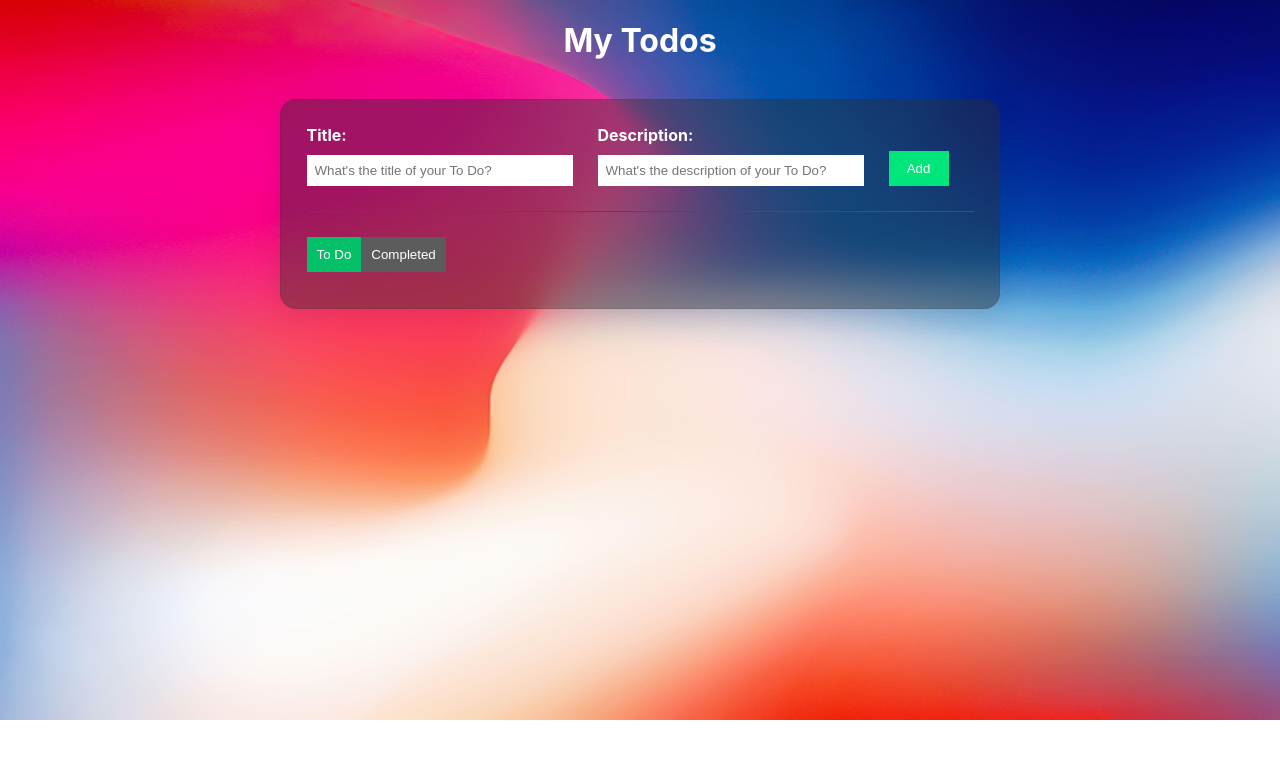
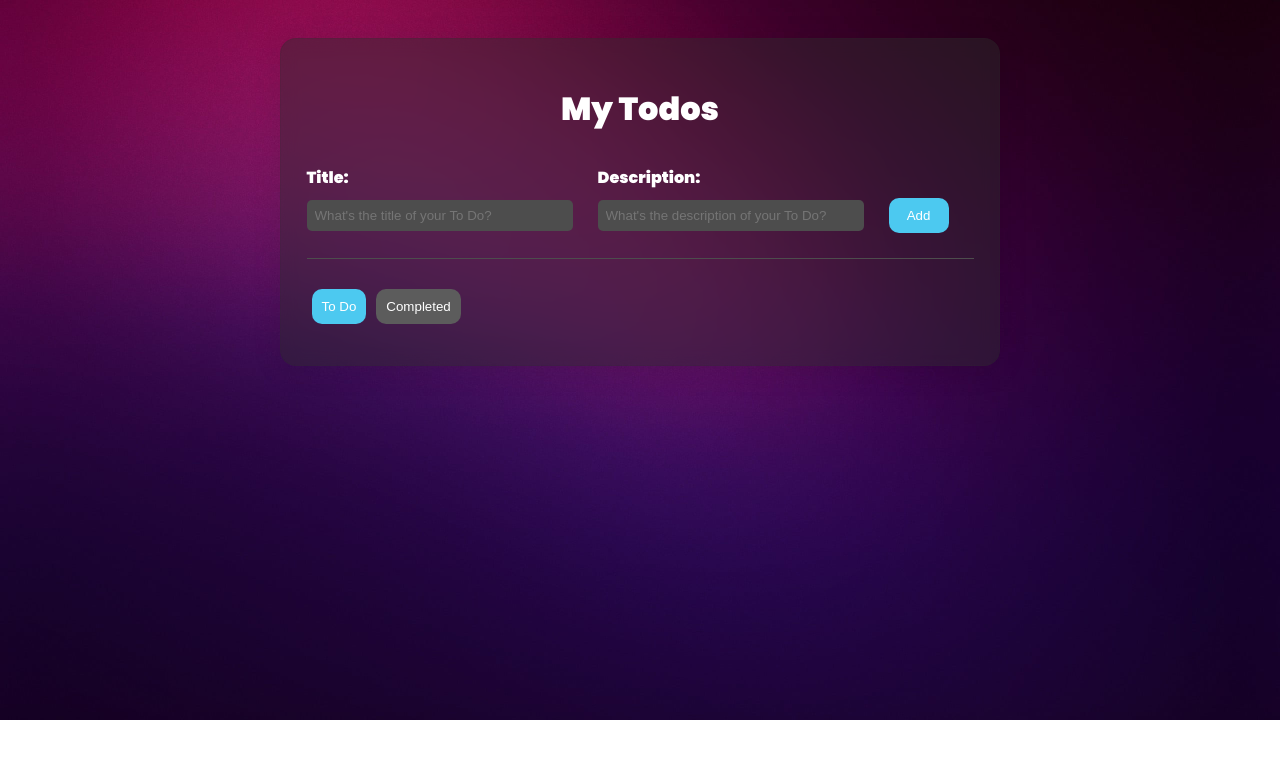
Before and after one commit to v1nss/to-do-app, a React (Create React App) app: page / in a window 1280 px wide. Shown: the top 758 px of the page. Built offline with nearby package versions, Linux system fonts and the light colour scheme.

Commit message:
restrictions added

```diff
--- a/src/App.css
+++ b/src/App.css
@@ -1,17 +1,22 @@
+@import url('https://fonts.googleapis.com/css2?family=Poppins:ital,wght@0,900;1,900&family=Roboto:ital,wght@1,300;1,900&display=swap');
+
 body{
   /* background-color: #1f1e1e; */
   /* background-image: url("./assets/bg1.png"); */
-  background-image: url("./assets/bg2.jpg");
+  background-image: url("./assets/bg.jpg");
   color: white;
   overflow: hidden;
   background-repeat: no-repeat;
   background-size: cover;
+  font-family: 'Poppins', sans-serif;
 }
 
 h1{
   text-align: center;
   color: white;
   font-size: 400;
+  margin: 20px;
+  margin-bottom: 30px;
 }
 #myVideo {
 
@@ -26,22 +31,25 @@ h1{
   /* background-color: #353434; */
 
   background: rgba(44, 44, 44, 0.43);
-border-radius: 16px;
-box-shadow: 0 4px 30px rgba(0, 0, 0, 0.1);
-backdrop-filter: blur(8.9px);
--webkit-backdrop-filter: blur(8.9px);
-border: 1px solid rgba(44, 44, 44, 0.13);
+  border-radius: 16px;
+  box-shadow: 0 4px 30px rgba(0, 0, 0, 0.1);
+  backdrop-filter: blur(8.9px);
+  -webkit-backdrop-filter: blur(8.9px);
+  border: 1px solid rgba(44, 44, 44, 0.13);
 
   padding: 2%;
   width: fit-content;
   margin-left: auto;
   margin-right: auto;
   margin-top: 3%;
-  max-height: 80vh;
+  max-height: 70vh;
   overflow-y: auto;
-  /* box-shadow: 0px 5px 7px rgb(26, 25, 25);
-  border-radius: 10px; */
+  /* overflow-y: hidden; */
 
+}
+
+.todo-wrapper::-webkit-scrollbar {
+  display: none;
 }
 
 .todo-input{
@@ -60,6 +68,7 @@ border: 1px solid rgba(44, 44, 44, 0.13);
   flex-direction: column;
   align-items: flex-start;
 
+
 }
 
 .todo-input-item label{
@@ -71,32 +80,41 @@ border: 1px solid rgba(44, 44, 44, 0.13);
   border: none;
   padding: 8px;
   width: 250px;
+  border-radius: 5px;
+  background-color:rgb(77, 77, 77);
+  transition-duration: 0.4s;
 }
 
 .todo-input-item input:focus{
-  outline: 2px solid rgb(0, 230, 122);
+  outline: 2px solid #4cc9f0;
+  background-color:rgb(77, 77, 77);
 }
 
 
 
 
 .primary-btn{
-  background-color: rgb(0, 230, 122);
+  background-color:  #4cc9f0;
   color: white;
-  border-radius: 0px;
+  border-radius: 10px;
   border: none;
-  margin-top: 25px;
+  margin-top: 35px;
   padding: 10px;
   width: 60px;
   cursor: pointer;
+  transition-duration: 0.4s;
 }
 
 .primary-btn:hover{
-  background-color: rgb(4, 192, 104);
+  /* background-color:  #2d00f7; */
+  box-shadow: 0 10px 10px 0 rgba(0,0,0,0.24),0 5px 10px 0 rgba(0,0,0,0.19);
+  color: #4cc9f0;
+  background: #fff;
 }
 
 .btn-area{
   margin-bottom: 10px;
+
 }
 
 
@@ -108,10 +126,12 @@ border: 1px solid rgba(44, 44, 44, 0.13);
   padding: 10px;
   width: fit-content;
   cursor: pointer;
+  border-radius: 10px;
+  margin: 5px;
 }
 
 .btn-area .active{
-  background-color: rgb(4, 192, 104);
+  background-color: #4cc9f0;
 }
 
 
@@ -130,6 +150,7 @@ border: 1px solid rgba(44, 44, 44, 0.13);
   padding-top: 10px;
   padding-bottom: 10px;
   margin-bottom: 10px;
+  border-radius: 10px;
   box-shadow: 0px 2px 4px rgb(39, 38, 38);
 }
 
@@ -146,7 +167,7 @@ border: 1px solid rgba(44, 44, 44, 0.13);
 
 .todo-list-item h3{
   font-size: 25px;
-  color: rgb(0, 230, 122);
+  color: #4cc9f0;
   font-weight: bold;
   margin: 0px;
   white-space: normal;
@@ -169,16 +190,28 @@ border: 1px solid rgba(44, 44, 44, 0.13);
 
 .icon{
   font-size: 25px;
-  margin: 2px;
+  margin: 3px;
   cursor: pointer;
+  transition-duration: 0.4s;
 }
 
 .icon:hover{
+  color: #4cc9f0;
+}
+
+.icon-delete{
+  font-size: 25px;
+  margin: 3px;
+  cursor: pointer;
+  transition-duration: 0.4s;
+}
+
+.icon-delete:hover{
   color: red;
 }
 
 .check-icon{
-  font-size: 25px;
+  font-size: 30px;
   cursor: pointer;
   color: rgb(0, 230, 122);
   margin: 2px;
@@ -212,7 +245,7 @@ border: 1px solid rgba(44, 44, 44, 0.13);
 
 .edit-button{
   display: flex;
-  padding-left: 55%;
+  padding-left: 57%;
   gap: 5px;
   /* justify-content: center; */
   align-items: center;
@@ -241,13 +274,12 @@ border: 1px solid rgba(44, 44, 44, 0.13);
   border: none;
   cursor: pointer;
   transition-duration: 0.4s;
-  /* transition:ease-in-out; */
+  background-color: #00e67a;
+  color: white;
 }
 
 .save-edit-button:hover{
   box-shadow: 0 10px 10px 0 rgba(0,0,0,0.24),0 5px 10px 0 rgba(0,0,0,0.19);
-  /* transition: 2ms ease; */
-  /* transition:ease-in-out; */
   color: #00e67a;
   background: #fff;
 }
--- a/src/App.js
+++ b/src/App.js
@@ -1,8 +1,6 @@
 import React, {useState, useEffect} from 'react';
 import './App.css';
 // import videoFile from './assets/hny.mp4';
-import {AiOutlineDelete} from 'react-icons/ai';
-import {BsCheckLg} from 'react-icons/bs';
 
 import { FiTrash } from "react-icons/fi";
 import { FiCheck } from "react-icons/fi";
@@ -24,12 +22,16 @@ function App () {
       title: newTodoTitle,
       description: newDescription,
     };
+    if (newTodoTitle.trim() !== '') {
       let updatedTodoArr = [...allTodos];
       updatedTodoArr.push (newToDoObj);
       setAllTodos (updatedTodoArr);
       localStorage.setItem ('todolist', JSON.stringify (updatedTodoArr));
       setNewDescription ('');
       setNewTodoTitle ('');
+    } else {
+      alert('Title cannot be empty. Please enter a title.');
+    }
   };
 
   useEffect (() => {
@@ -51,12 +53,16 @@ function App () {
       title: newEditedTodoTitle,
       description: newEditedDescription,
     };
+    if (newEditedTodoTitle.trim() !== ''){
       let editedToDos = [...allTodos];
       editedToDos[index] = editedToDoObj;
       setAllTodos(editedToDos);
       localStorage.setItem ('todolist', JSON.stringify (editedToDos));
       setNewEditedTodoTitle('');
       setNewEditedDescription('');
+    } else {
+      alert('Title cannot be empty. Please enter a title.');
+    }
   };
 
   const handleToDoDelete = index => {
@@ -68,8 +74,7 @@ function App () {
 
   const handleCompletedTodoDelete = index => {
     let reducedCompletedTodos = [...completedTodos];
-    reducedCompletedTodos.splice (index);
-    // console.log (reducedCompletedTodos);
+    reducedCompletedTodos.splice (index,1);
     localStorage.setItem (
       'completedTodos',
       JSON.stringify (reducedCompletedTodos)
@@ -107,12 +112,13 @@ function App () {
   return (
 
     <div className="App">
-      <h1>My Todos</h1>
+
       {/* <h1>HAPPY NEW YEARRR</h1>
       <video autoPlay loop id="myVideo" width="100%" height="auto">
         <source src={videoFile} type="video/mp4" />
       </video> */}
       <div className="todo-wrapper">
+      <h1>My Todos</h1>
         <div className="todo-input">
           <div className="todo-input-item">
             <label>Title:</label>
@@ -211,6 +217,11 @@ function App () {
                       <p>{item.description}</p>
                     </div>
                     <div className='todo-list-buttons'>
+                      <FiTrash
+                        title="Delete?"
+                        className="icon-delete"
+                        onClick={() => handleToDoDelete(index)}
+                      />
                       <FiEdit2
                         title="Edit?"
                         className="icon"
@@ -219,11 +230,7 @@ function App () {
                           setEditingTodoIndex(index);
                         }}
                       />
-                      <FiTrash
-                        title="Delete?"
-                        className="icon"
-                        onClick={() => handleToDoDelete(index)}
-                      />
+
                       <FiCheck
                         title="Completed?"
                         className="check-icon"
@@ -247,7 +254,7 @@ function App () {
                 </p>
               </div>
               <div>
-                <AiOutlineDelete
+                <FiTrash
                   className="icon"
                   onClick={() => handleCompletedTodoDelete(index)}
                 />
```
Also changed, not shown: src/assets/bg.jpg. Lines whose indentation alone changed are shown as unchanged.
